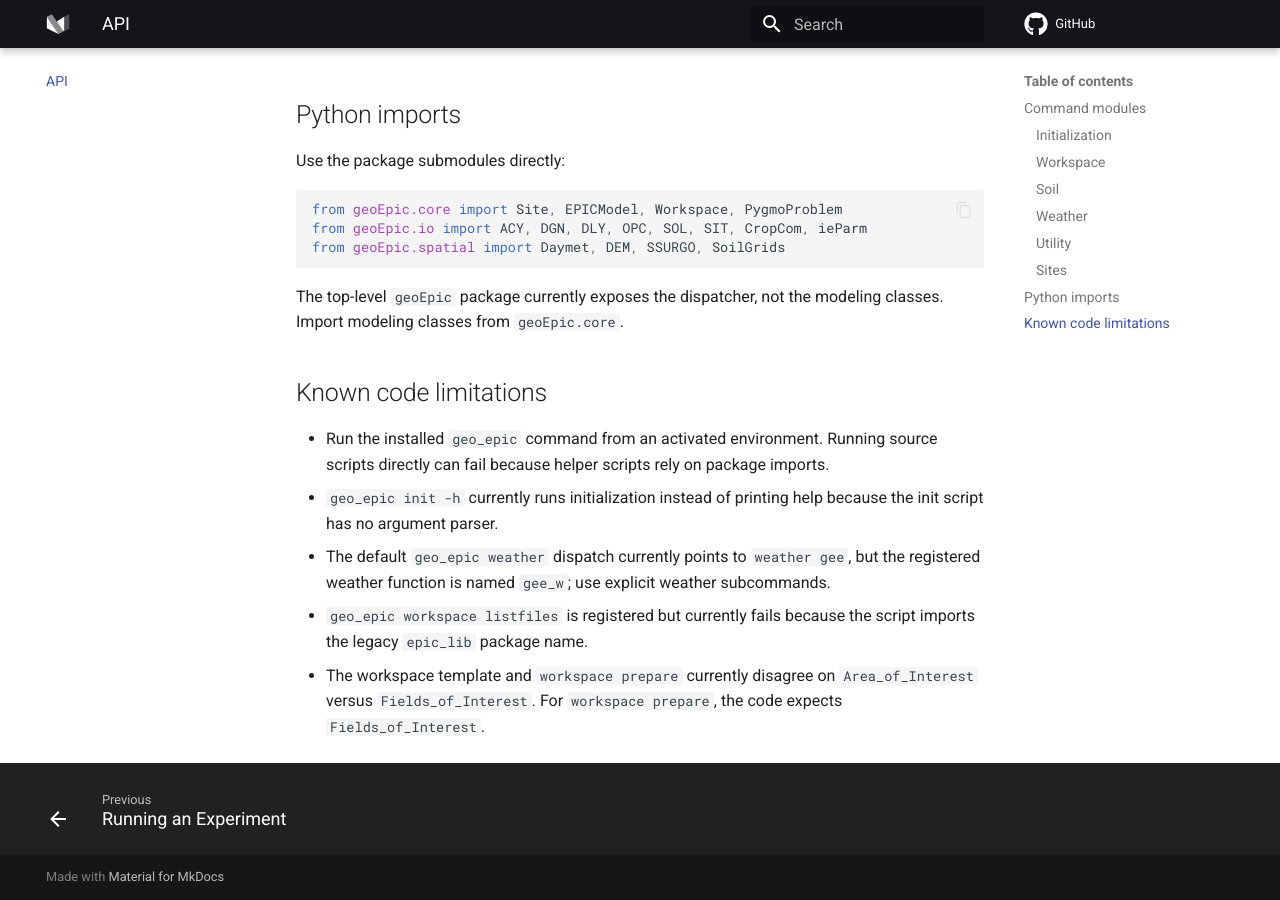
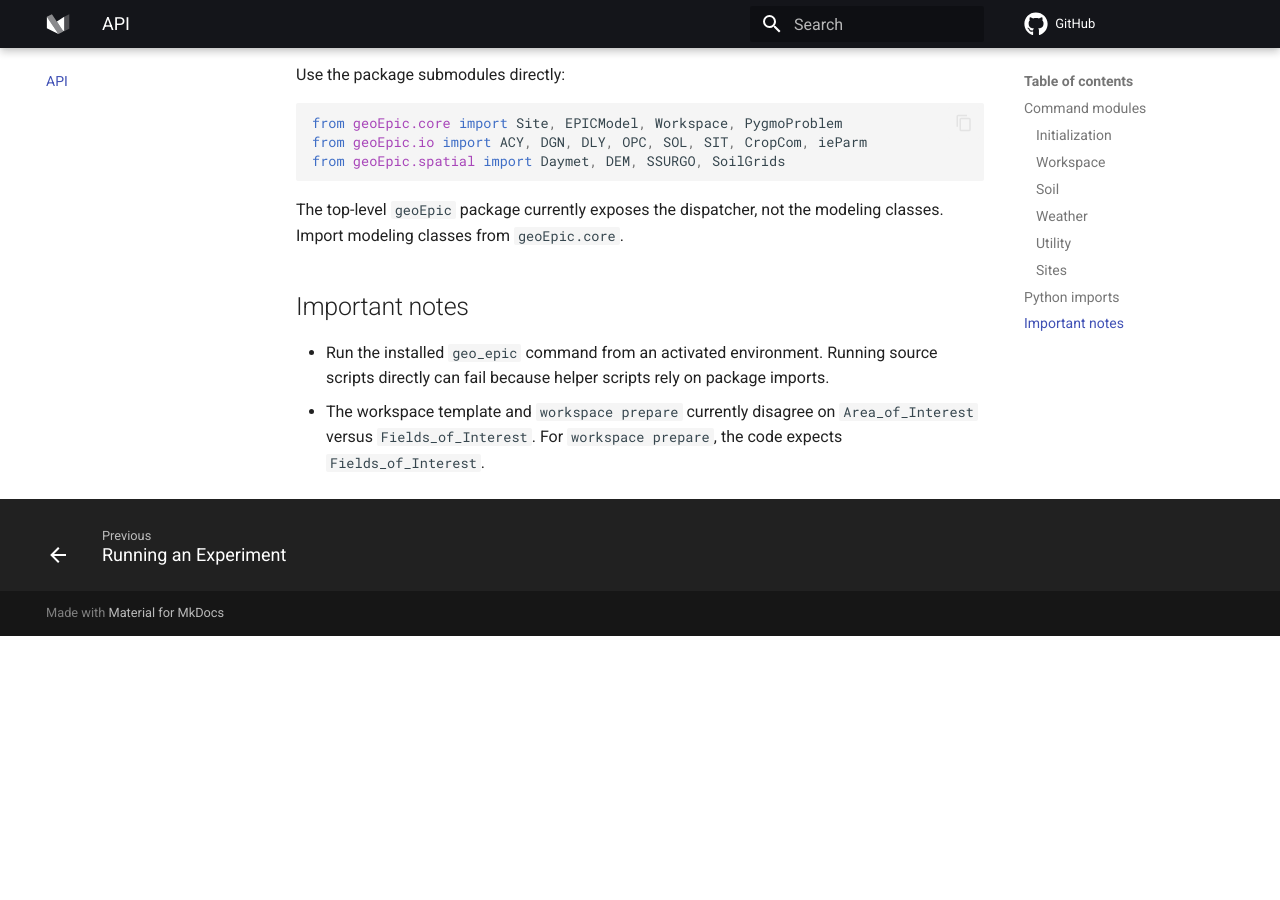
Before and after one commit to smarsGroup/geoepic-docs, an MkDocs documentation site: the page built from docs/api.md, in a window 1280 px wide and 900 px high, scrolled down 2681 px. Built offline with MkDocs 1.6.1 and Material for MkDocs 9.7.7, drawn with Linux system fonts in a browser that asks for light colours; comment, search, counter and statistics services are not loaded; after the commit the page ends 3317 px from its top, so only the background shows below that; some of the changed text lies outside the part shown.

Commit message:
Hide broken CLI commands from docs

```diff
--- a/docs/api.md
+++ b/docs/api.md
@@ -33,7 +33,6 @@
 | `geo_epic workspace post_process -c config.yml` | Run configured post-processing. |
 | `geo_epic workspace visualize -c config.yml` | Run configured visualization. |
 | `geo_epic workspace copy <source> [destination]` | Copy packaged utilities such as `epic_editor` into a workspace. |
-| `geo_epic workspace listfiles -c config.yml` | Registered workspace file-list helper; see known limitations below. |
 
 ### Soil
 
@@ -81,10 +80,7 @@
 
 The top-level `geoEpic` package currently exposes the dispatcher, not the modeling classes. Import modeling classes from `geoEpic.core`.
 
-## Known code limitations
+## Important notes
 
 - Run the installed `geo_epic` command from an activated environment. Running source scripts directly can fail because helper scripts rely on package imports.
-- `geo_epic init -h` currently runs initialization instead of printing help because the init script has no argument parser.
-- The default `geo_epic weather` dispatch currently points to `weather gee`, but the registered weather function is named `gee_w`; use explicit weather subcommands.
-- `geo_epic workspace listfiles` is registered but currently fails because the script imports the legacy `epic_lib` package name.
 - The workspace template and `workspace prepare` currently disagree on `Area_of_Interest` versus `Fields_of_Interest`. For `workspace prepare`, the code expects `Fields_of_Interest`.
```
